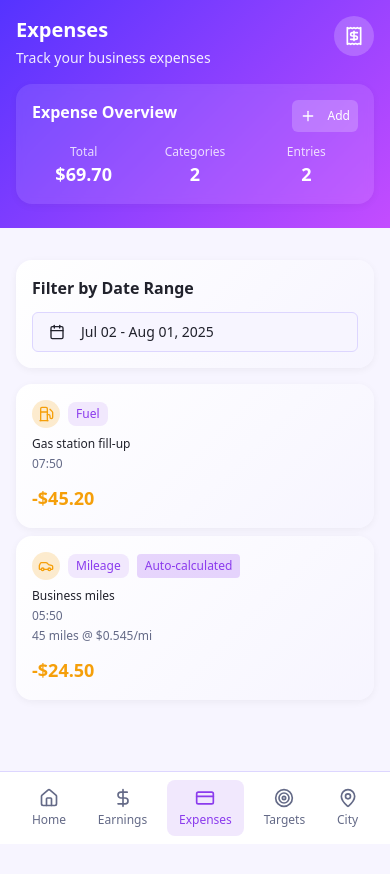
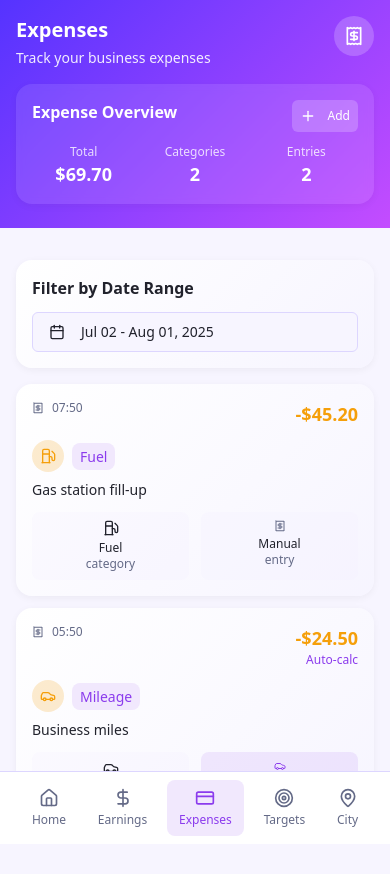
Before and after one commit to Arifalkharusi/urban-route-pro, a React (Vite) app: page /expenses in a window 390 px wide. Shown: the top 874 px of the page. Before the commit the page ends 844 px from the top, so only its background shows below. Built offline with nearby package versions, Linux system fonts and the light colour scheme.

Commit message:
Improve expenses cards for mobile
Optimized the expenses cards for mobile view, mirroring the improvements made to the earning cards. This includes a mobile-specific layout for better readability and usability on smaller screens.
- edited src/pages/Expenses.tsx

```diff
--- a/src/pages/Expenses.tsx
+++ b/src/pages/Expenses.tsx
@@ -436,11 +436,71 @@ const Expenses = () => {
             </Dialog>
           </GradientCard>
         ) : (
-          <div className="space-y-2 sm:space-y-3">
+          <div className="space-y-3 sm:space-y-2">
             {filteredExpenses.map((expense) => (
               <GradientCard key={expense.id} className="hover:shadow-soft transition-shadow">
-                <div className="flex flex-col sm:flex-row sm:items-start sm:justify-between gap-3 sm:gap-0">
-                  <div className="flex-1">
+                <div className="space-y-3 sm:space-y-0 sm:flex sm:items-start sm:justify-between">
+                  {/* Mobile: Top Section with Amount and Time */}
+                  <div className="flex justify-between items-start sm:hidden">
+                    <div className="flex items-center gap-2 text-xs text-muted-foreground">
+                      <Receipt className="w-3 h-3" />
+                      {formatTime(expense.date)}
+                    </div>
+                    <div className="text-right">
+                      <p className="text-lg font-bold text-warning">
+                        -${expense.amount.toFixed(2)}
+                      </p>
+                      {expense.type === "mileage" && (
+                        <p className="text-xs text-primary">Auto-calc</p>
+                      )}
+                    </div>
+                  </div>
+
+                  {/* Mobile: Category and Description */}
+                  <div className="sm:hidden">
+                    <div className="flex items-center gap-2 mb-2">
+                      <div className="w-8 h-8 bg-warning/20 rounded-full flex items-center justify-center text-warning">
+                        {getCategoryIcon(expense.category)}
+                      </div>
+                      <div className="flex-1">
+                        <span className="font-medium text-sm bg-accent text-accent-foreground px-2 py-1 rounded-lg">
+                          {expense.category}
+                        </span>
+                      </div>
+                    </div>
+                    <p className="text-sm font-medium text-foreground mb-3">{expense.description}</p>
+                  </div>
+
+                  {/* Mobile: Stats Grid */}
+                  <div className="grid grid-cols-2 gap-3 sm:hidden">
+                    <div className="bg-muted/20 rounded-lg p-2 text-center">
+                      <div className="flex items-center justify-center gap-1 mb-1">
+                        {getCategoryIcon(expense.category)}
+                      </div>
+                      <p className="text-xs font-medium">{expense.category}</p>
+                      <p className="text-xs text-muted-foreground">category</p>
+                    </div>
+                    {expense.type === "mileage" && expense.miles ? (
+                      <div className="bg-primary/10 rounded-lg p-2 text-center">
+                        <div className="flex items-center justify-center gap-1 mb-1">
+                          <Car className="w-3 h-3 text-primary" />
+                        </div>
+                        <p className="text-xs font-medium text-primary">{expense.miles} mi</p>
+                        <p className="text-xs text-muted-foreground">${expense.costPerMile}/mi</p>
+                      </div>
+                    ) : (
+                      <div className="bg-muted/20 rounded-lg p-2 text-center">
+                        <div className="flex items-center justify-center gap-1 mb-1">
+                          <Receipt className="w-3 h-3 text-muted-foreground" />
+                        </div>
+                        <p className="text-xs font-medium">Manual</p>
+                        <p className="text-xs text-muted-foreground">entry</p>
+                      </div>
+                    )}
+                  </div>
+
+                  {/* Desktop: Original Layout */}
+                  <div className="hidden sm:block sm:flex-1">
                     <div className="flex items-center gap-2 mb-2 flex-wrap">
                       <div className="w-7 h-7 sm:w-8 sm:h-8 bg-warning/20 rounded-full flex items-center justify-center text-warning">
                         {getCategoryIcon(expense.category)}
@@ -467,7 +527,8 @@ const Expenses = () => {
                     </div>
                   </div>
 
-                  <div className="text-left sm:text-right">
+                  {/* Desktop: Amount Display */}
+                  <div className="hidden sm:block sm:text-right">
                     <p className="text-lg sm:text-xl font-bold text-warning">
                       -${expense.amount.toFixed(2)}
                     </p>
```
